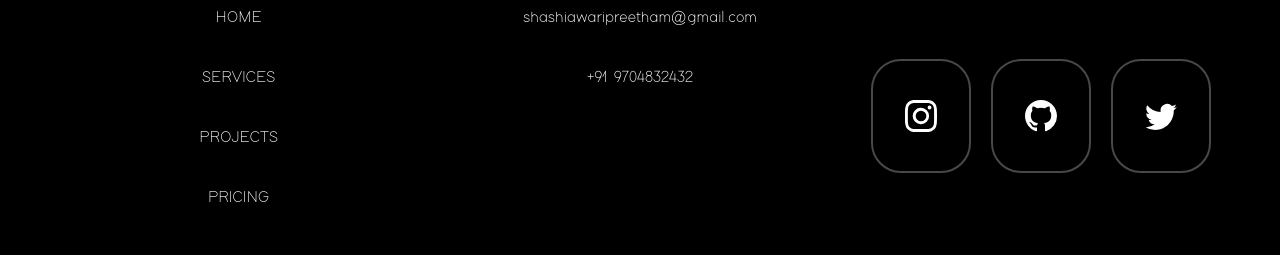
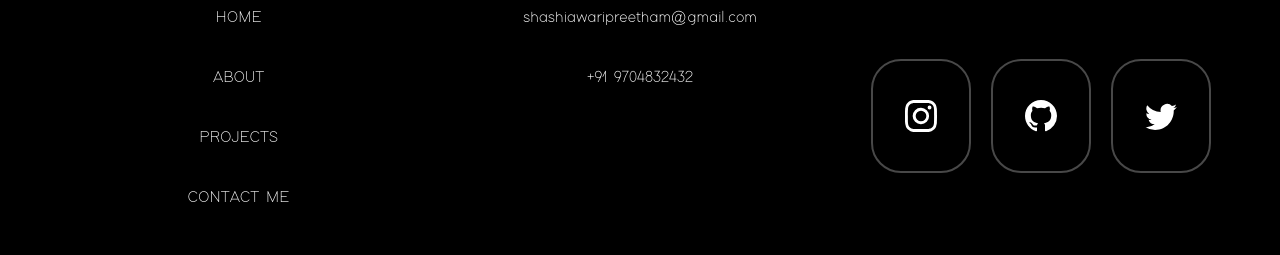
Before and after one commit to Shashiawari/shashi-awari, a Next.js app: page /contact in a window 1280 px wide. Shown: the part 926-1181 px from the top of the page. Built offline with nearby package versions, Linux system fonts and the light colour scheme.

Commit message:
Add files via upload

```diff
--- a/components/footer/Footer.js
+++ b/components/footer/Footer.js
@@ -34,13 +34,13 @@ const Footer = () => {
               <Link href={"/"}>Home</Link>
             </p>
             <p>
-              <Link href={"/services"}>services</Link>
+              <Link href={"/about"}>About</Link>
             </p>
             <p>
-              <Link href={"/projects"}>projects</Link>
+              <Link href={"/projects"}>Projects</Link>
             </p>
             <p>
-              <Link href={"/pricing"}>pricing</Link>
+              <Link href={"/contact"}>Contact Me</Link>
             </p>
           </div>
 
```
